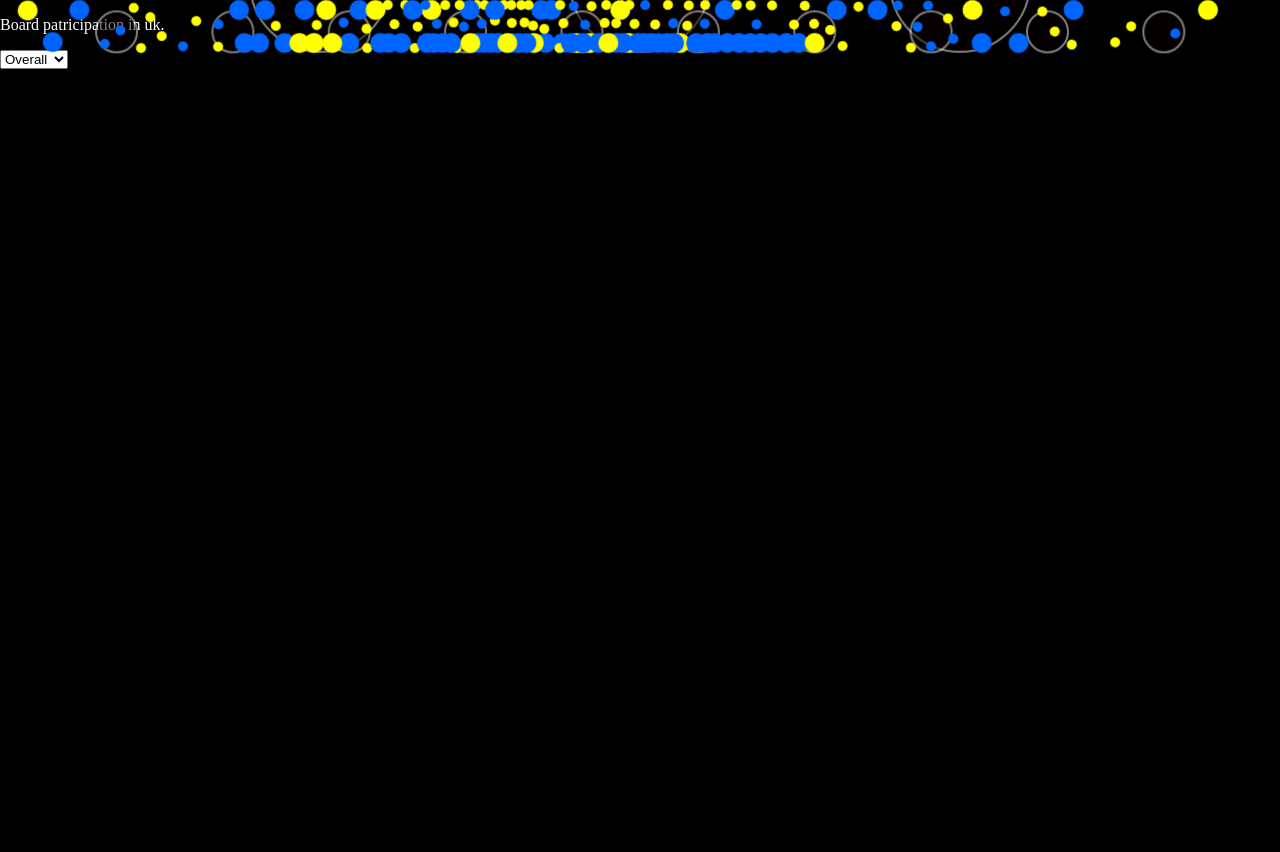
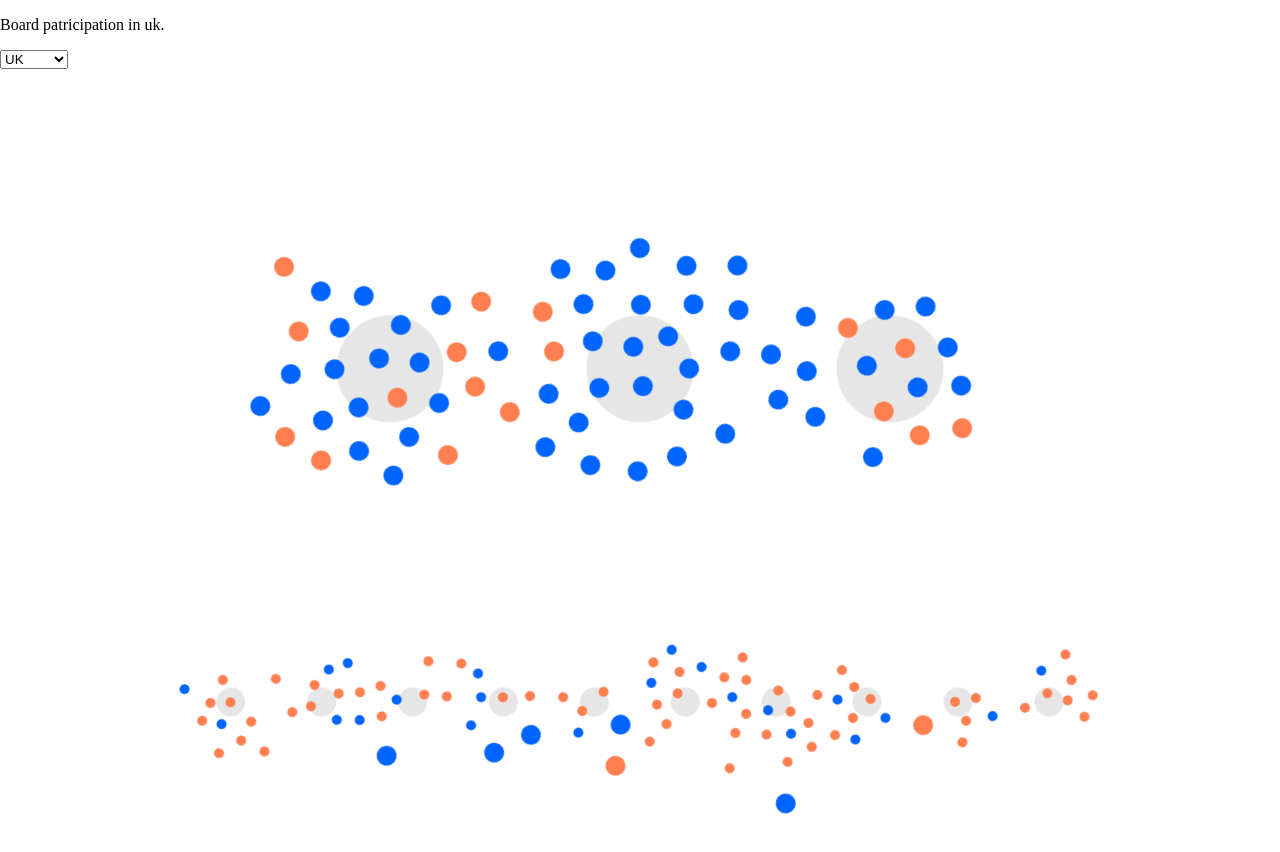
Before and after one commit to andyshora/natural-systems-dataviz, a React app: page / in a window 1280 px wide. Shown: the top 852 px of the page. Before the commit the page ends 800 px from the top, so only its background shows below. Built offline with nearby package versions, Linux system fonts and the light colour scheme.

Commit message:
new data

```diff
--- /dev/null
+++ b/data/stats.js
@@ -0,0 +1,18 @@
+let stats = {
+  female: {
+    overall: [0.17, 1],
+    us: [0.18, 1],
+    uk: [0.247, 1],
+    norway: [0.375, 1],
+    france: [0.34, 1]
+  },
+  male: {
+    overall: [0.83, 1],
+    us: [0.82, 1],
+    uk: [0.753, 1],
+    norway: [0.625, 1],
+    france: [0.66, 1]
+  }
+};
+
+module.exports = stats;
--- /dev/null
+++ b/src/components/canvas.css
@@ -0,0 +1,7 @@
+.container {
+  width: 1000px;
+  height: 1000px;
+
+  border: 1px solid white;
+  background: white;
+}
--- a/src/components/canvas.jsx
+++ b/src/components/canvas.jsx
@@ -1,7 +1,9 @@
 import React from 'react';
 import _ from 'lodash';
 
-let world = null;
+import './canvas.css';
+
+let worlds = [];
 /**
  * Main Canvas
  */
@@ -12,7 +14,7 @@ class Canvas extends React.Component {
   constructor(props) {
     super(props);
 
-    const { width, height } = props;
+    const { width, height, stats } = props;
     this._handleCountryChange = this._handleCountryChange.bind(this);
 
     this.state = {
@@ -26,6 +28,7 @@ class Canvas extends React.Component {
   }
   _initWorld() {
     const { activeCountryKey } = this.state;
+    const { stats } = this.props;
 
     // the nodes representing lt and exec
     let positionsInLevels = [3, 10];
@@ -37,52 +40,42 @@ class Canvas extends React.Component {
     // probability of males and females targetting the levels (cumulative)
     // source: https://www.msci.com/documents/10199/04b6f646-d638-4878-9c61-4eb91748a82b
 
-    let stats = {
-      female: {
-        overall: [0.17, 1],
-        us: [0.18, 1],
-        uk: [0.247, 1],
-        norway: [0.375, 1],
-        france: [0.34, 1]
-      },
-      male: {
-        overall: [0.83, 1],
-        us: [0.82, 1],
-        uk: [0.753, 1],
-        norway: [0.625, 1],
-        france: [0.66, 1]
-      }
-    };
-
     // multid array to store targets
     let targets = _.map(positionsInLevels, () => []);
 
+    let _container = this._container;
+
     const system = Flora.System.setup(function() {
-      world = this.add('World', {
+      let world = this.add('World', {
+        el: _container,
         gravity: new Flora.Vector(),
         c: 0,
-        id: 'world'
+        id: 'world',
+        color: [255, 255, 255]
       });
+
+      const w = world.width;
+      const h = world.height;
 
       // create targets
       for (let i = 0; i < positionsInLevels.length; i++) {
         const level = i;
         const numNodesInThisLevel = positionsInLevels[level];
         for (let j = 0; j < numNodesInThisLevel; j++) {
-          const x = (j + 1) * (world.width / (numNodesInThisLevel + 1));
-          const y = (level + 1) * (world.height / (positionsInLevels.length + 1));
+          const x = (j + 1) * (w / (numNodesInThisLevel + 1));
+          const y = (level + 1) * (h / (positionsInLevels.length + 1));
           const target = this.add('Walker', {
             maxSpeed: 0,
             perlin: false,
             location: new Flora.Vector(x, y),
-            color: [9, 0, 0],
+            color: [0, 0, 0],
             borderColor: [255, 255, 255],
             borderWidth: 2,
             borderRadius: 100,
             borderStyle: 'solid',
-            opacity: 0.5,
-            width: world.width / (numNodesInThisLevel * 3),
-            height: world.width / (numNodesInThisLevel * 3)
+            opacity: 0.1,
+            width: w / (numNodesInThisLevel * 3),
+            height: w / (numNodesInThisLevel * 3)
           });
           targets[level].push(target);
         }
@@ -94,7 +87,7 @@ class Canvas extends React.Component {
 
         const male = k % 2 === 0;
         const genderKey = male ? 'male': 'female';
-        const color = male ? [0, 100, 255] : [255, 255, 0];
+        const color = male ? [0, 100, 255] : [255, 127, 80];
         const r = Math.random();
         const probs = stats[genderKey][activeCountryKey];
         let radius = 0;
@@ -118,7 +111,7 @@ class Canvas extends React.Component {
         this.add('Agent', {
           seekTarget: targets[targetLevel][targetIndex],
           motorSpeed: 0.5 + _.random(0, 0.5, true),
-          location: new Flora.Vector((world.width / 2) - 100 + _.random(0, 200), world.height - 100),
+          location: new Flora.Vector((w / 2) - 100 + _.random(0, 200), h - 100),
           color,
           borderRadius: 10,
           width: radius,
@@ -136,7 +129,6 @@ class Canvas extends React.Component {
     Flora.System.loop();
   }
   _handleCountryChange(e) {
-    Flora.System.remove(world);
 
     // this.setState({
     //   activeCountryKey: e.target.value
@@ -150,13 +142,14 @@ class Canvas extends React.Component {
     const { activeCountryKey } = this.state;
     return (
       <div>
+        <div className='container' ref={_container => { this._container = _container;}} />
         <p>Board patricipation in {activeCountryKey}.</p>
         <select onChange={this._handleCountryChange}>
-          <option value='overall'>Overall</option>
-          <option value='us'>US</option>
-          <option value='uk'>UK</option>
-          <option value='france'>France</option>
-          <option value='norway'>Norway</option>
+          <option selected={activeCountryKey === 'overall'} value='overall'>Overall</option>
+          <option selected={activeCountryKey === 'us'} value='us'>US</option>
+          <option selected={activeCountryKey === 'uk'} value='uk'>UK</option>
+          <option selected={activeCountryKey === 'france'} value='france'>France</option>
+          <option selected={activeCountryKey === 'norway'} value='norway'>Norway</option>
         </select>
       </div>
     );
--- a/src/index.jsx
+++ b/src/index.jsx
@@ -4,21 +4,10 @@ import fetchJsonp from 'fetch-jsonp';
 import _ from 'lodash';
 
 import Canvas from './components/canvas';
+import stats from 'data/stats';
 
 import './styles/index.css';
 
-const DATA = [
-  {
-    country: 'UK',
-    board: 0.7,
-    exec: 0.1
-  },
-  {
-    country: 'France',
-    board: 0.8,
-    exec: 0.1
-  }
-];
 
 /**
  * Our main application
@@ -44,7 +33,7 @@ class App extends React.Component {
     if (width) {
       return (
         <div className='app'>
-          <Canvas width={width} height={height} />
+          <Canvas width={width} height={height} stats={stats} />
         </div>
       );
     } else {
--- a/src/styles/index.css
+++ b/src/styles/index.css
@@ -1,4 +1,4 @@
 body {
-  color: white;
-  background: black;
+  color: black;
+  background: white;
 }
--- a/webpack.build.config.js
+++ b/webpack.build.config.js
@@ -23,6 +23,11 @@ module.exports = {
       'node_modules',
       path.resolve(__dirname, 'src')
     ],
+    alias: {
+      components: path.resolve(__dirname, 'src/components'),
+      data: path.resolve(__dirname, 'data'),
+      utils: path.resolve(__dirname, 'src/utils')
+    },
     extensions: ['.js', '.jsx']
   },
   plugins: [
--- a/webpack.dev.config.js
+++ b/webpack.dev.config.js
@@ -29,6 +29,11 @@ module.exports = {
       'node_modules',
       path.resolve(__dirname, 'src')
     ],
+    alias: {
+      components: path.resolve(__dirname, 'src/components'),
+      data: path.resolve(__dirname, 'data'),
+      utils: path.resolve(__dirname, 'src/utils')
+    },
     extensions: ['.js', '.jsx']
   },
   plugins: [
```
